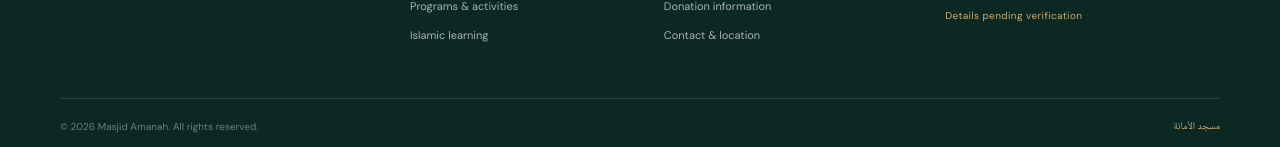
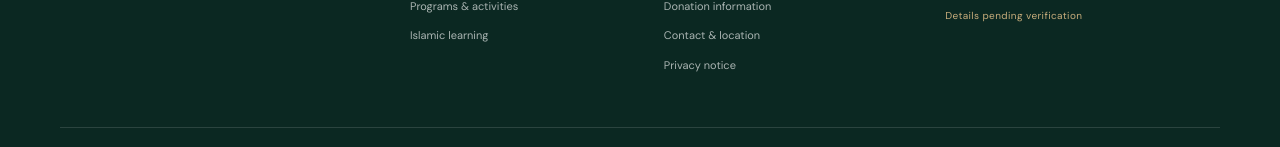
Before and after one commit to azuleermenu-dot/Masjid-Amanah-Mosque-, a Next.js app: page /about in a window 1280 px wide. Shown: the part 1203-1350 px from the top of the page. Built offline with nearby package versions, Linux system fonts and the light colour scheme; no server answers; the database is empty.

Commit message:
Add privacy notice link to site footer

```diff
--- a/components/site-footer.tsx
+++ b/components/site-footer.tsx
@@ -30,6 +30,7 @@ export function SiteFooter() {
             <Link href="/gallery">Gallery</Link>
             <Link href="/donations">Donation information</Link>
             <Link href="/contact">Contact & location</Link>
+            <Link href="/privacy">Privacy notice</Link>
           </div>
         </div>
         <div className="footer-contact">
```
